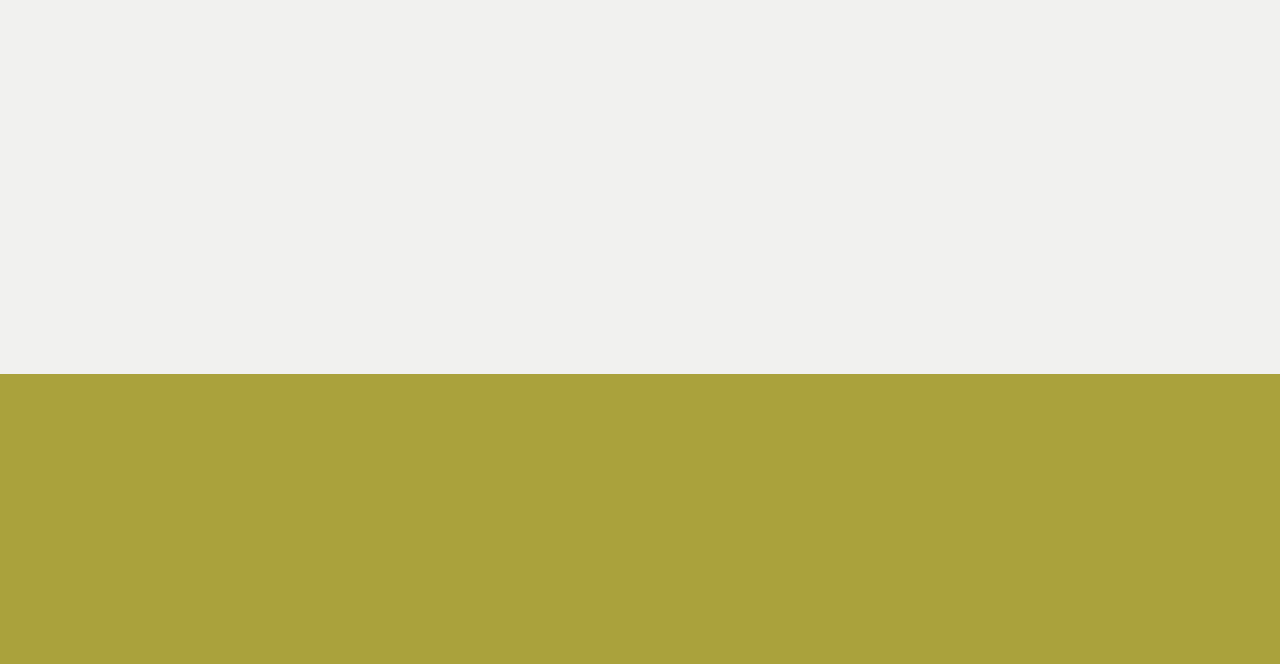
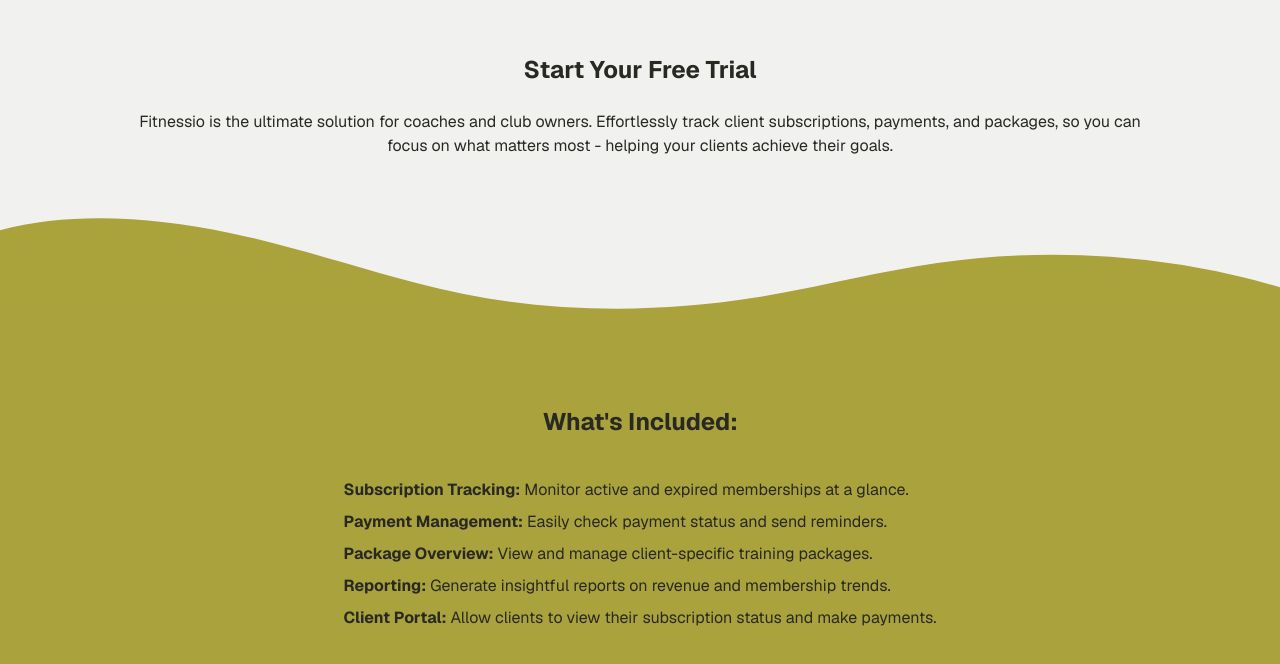
Before and after one commit to dylewskii/fitness-saas, a Next.js app: page / in a window 1280 px wide. Shown: the part 486-1150 px from the top of the page. Before the commit the page ends 860 px from the top, so only its background shows below. Built offline with nearby package versions, Linux system fonts and the light colour scheme; no server answers.

Commit message:
style CTAPanel and FeatureOverview

```diff
--- a/src/app/page.tsx
+++ b/src/app/page.tsx
@@ -1,9 +1,13 @@
+import CTAPanel from "~/components/cta-panel";
 import Hero from "../components/hero";
+import FeatureOverview from "~/components/feature-overview";
 
 export default async function Home() {
   return (
     <main className="text-copy bg-background flex min-h-screen w-[100%] flex-col overflow-x-hidden rounded-t-3xl">
       <Hero />
+      <CTAPanel />
+      <FeatureOverview />
     </main>
   );
 }
--- a/src/components/cta-panel.tsx
+++ b/src/components/cta-panel.tsx
@@ -1,17 +1,15 @@
 import React from "react";
-import WaveDivider from "./ui/wave-divider";
 
 export default function CTAPanel() {
   return (
-    <section className="relative flex max-w-[1920px] flex-col items-center justify-center px-4 pb-6 sm:px-16">
+    <section className="relative mt-28 flex max-w-[1920px] flex-col items-center justify-center px-12 pb-6 sm:px-32">
       <h2 className="text-2xl font-bold">Start Your Free Trial</h2>
-      <p className="text-center">
+      <p className="pt-6 text-center">
         Fitnessio is the ultimate solution for coaches and club owners.
         Effortlessly track client subscriptions, payments, and packages, so you
         can focus on what matters most - helping your clients achieve their
         goals.
       </p>
-      <WaveDivider className="absolute" />
     </section>
   );
 }
--- /dev/null
+++ b/src/components/feature-overview.tsx
@@ -0,0 +1,45 @@
+export default function FeatureOverview() {
+  return (
+    <section className="relative mt-32">
+      <div className="absolute bottom-full left-0 w-full overflow-hidden">
+        <svg
+          xmlns="http://www.w3.org/2000/svg"
+          viewBox="0 0 1200 120"
+          preserveAspectRatio="none"
+          className="h-[50px] w-full rotate-180 md:h-[100px]"
+        >
+          <path
+            d="M321.39,56.44c58-10.79,114.16-30.13,172-41.86,82.39-16.72,168.19-17.73,250.45-.39C823.78,31,906.67,72,985.66,92.83c70.05,18.48,146.53,26.09,214.34,3V0H0V27.35A600.21,600.21,0,0,0,321.39,56.44Z"
+            fill="#AAA33C"
+          ></path>
+        </svg>
+      </div>
+
+      <div className="bg-primary flex flex-col items-center justify-center px-12 py-24">
+        <p className="mb-4 text-2xl font-bold">What&apos;s Included: </p>
+        <ul className="mx-auto max-w-2xl space-y-2 px-4 pt-6">
+          <li>
+            <strong>Subscription Tracking:</strong> Monitor active and expired
+            memberships at a glance.
+          </li>
+          <li>
+            <strong>Payment Management:</strong> Easily check payment status and
+            send reminders.
+          </li>
+          <li>
+            <strong>Package Overview:</strong> View and manage client-specific
+            training packages.
+          </li>
+          <li>
+            <strong>Reporting:</strong> Generate insightful reports on revenue
+            and membership trends.
+          </li>
+          <li>
+            <strong>Client Portal:</strong> Allow clients to view their
+            subscription status and make payments.
+          </li>
+        </ul>
+      </div>
+    </section>
+  );
+}
```
